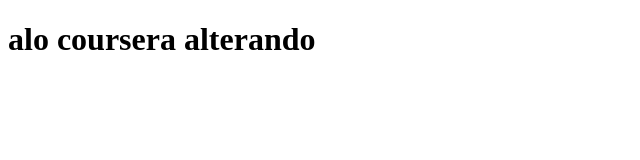
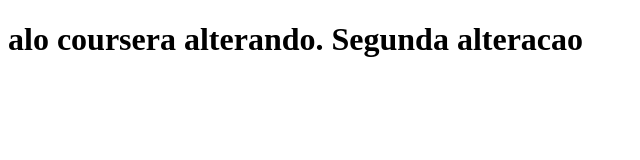
Before and after one commit to rmarquesrj/rmarquesrj, a plain HTML site: page index.html in a window 1280 px wide. Shown: the whole page, without its empty margins (0-640 px from the left). Drawn offline with Linux system fonts and the light colour scheme.

Commit message:
Versao 2 web file

```diff
--- a/index.html
+++ b/index.html
@@ -5,6 +5,6 @@
     <title>alo coursera</title>
   </head>
   <body>
-    <h1>alo coursera alterando</h1>
+    <h1>alo coursera alterando. Segunda alteracao</h1>
   </body>
 </html>
```
